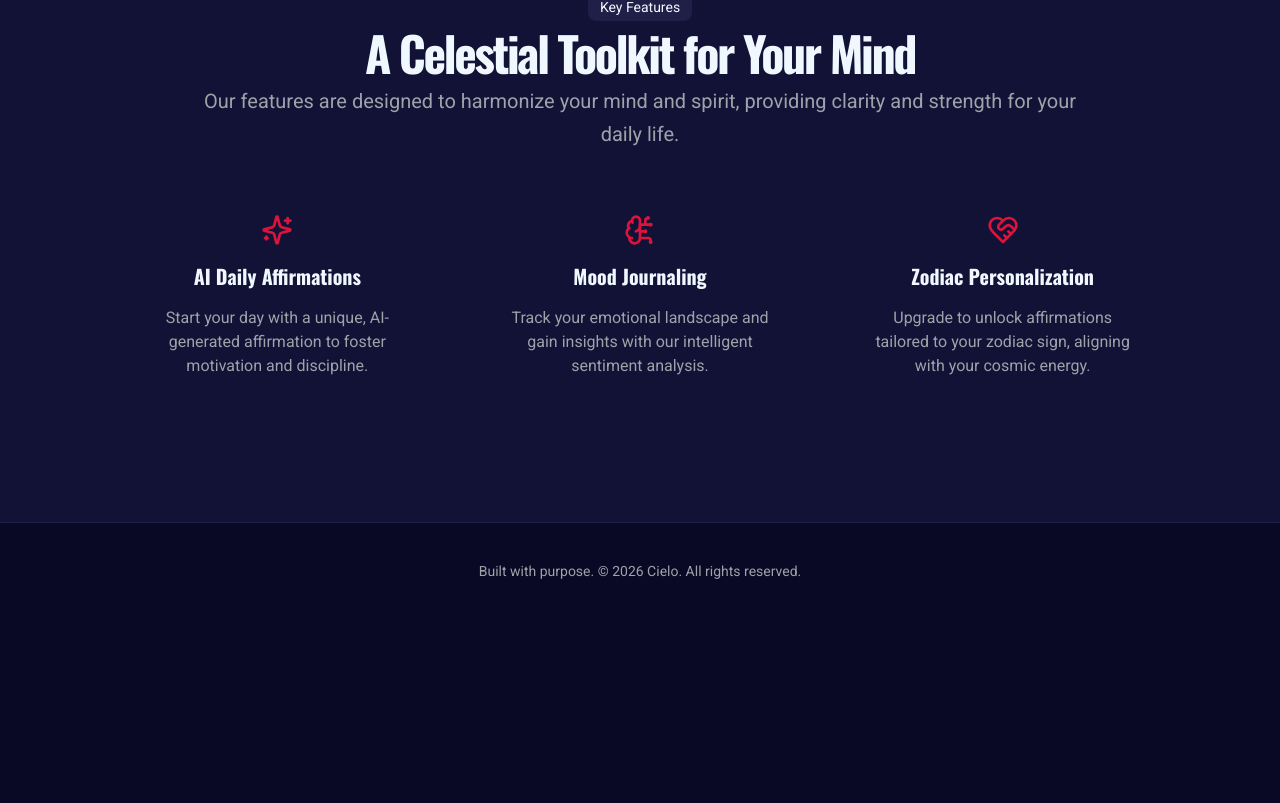
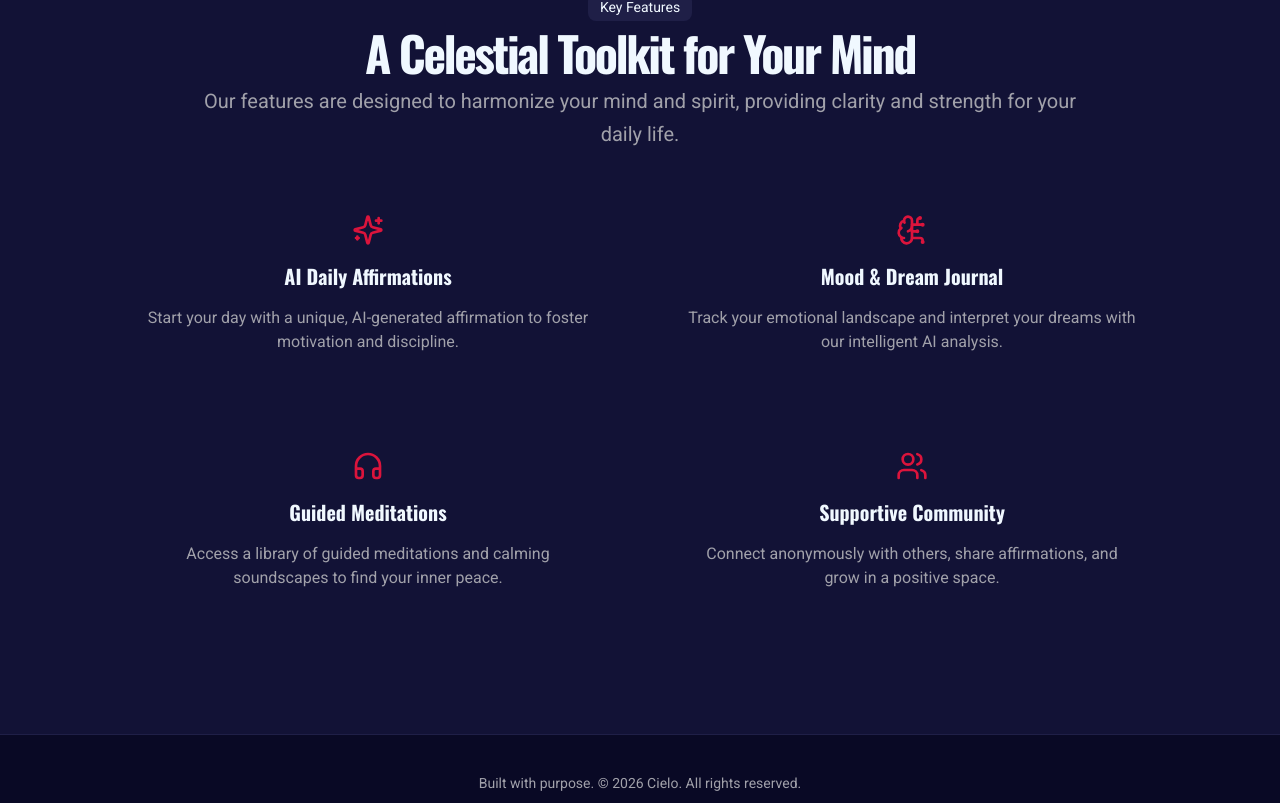
Before and after one commit to cha-llc/Cielo, a Next.js app: page / in a window 1280 px wide. Shown: the part 668-1471 px from the top of the page. Before the commit the page ends 1287 px from the top, so only its background shows below. Built offline with nearby package versions, Linux system fonts and the light colour scheme.

Commit message:
Add those suggestions and mix them between the two plans

```diff
--- a/src/app/(app)/pricing/page.tsx
+++ b/src/app/(app)/pricing/page.tsx
@@ -8,12 +8,20 @@ import { Check, Sparkles } from 'lucide-react';
 import { useRouter } from 'next/navigation';
 import { useState } from 'react';
 
-const freeFeatures = ['Daily AI Affirmations', 'Mood Journal & Basic Sentiment', 'Community Access'];
+const freeFeatures = [
+  'Daily AI Affirmations',
+  'Mood Journal & Basic Sentiment',
+  'Breathing Exercises',
+  'Community Access',
+];
 const proFeatures = [
   ...freeFeatures,
   'Personalized Zodiac Affirmations',
   'Advanced Sentiment Analysis',
   'Journal History',
+  'Guided Meditations',
+  'Soundscapes',
+  'AI Dream Journal',
   'Priority Support',
 ];
 
--- a/src/app/page.tsx
+++ b/src/app/page.tsx
@@ -3,7 +3,7 @@
 import { Button } from '@/components/ui/button';
 import Link from 'next/link';
 import { Logo } from '@/components/logo';
-import { ArrowRight, BrainCircuit, HeartHandshake, Sparkles } from 'lucide-react';
+import { ArrowRight, BrainCircuit, Headphones, Sparkles, Users } from 'lucide-react';
 import { useRouter } from 'next/navigation';
 import { useAuth } from '@/hooks/use-auth';
 import { useEffect } from 'react';
@@ -17,13 +17,18 @@ const features = [
   },
   {
     icon: <BrainCircuit className="h-8 w-8 text-primary" />,
-    title: 'Mood Journaling',
-    description: 'Track your emotional landscape and gain insights with our intelligent sentiment analysis.',
+    title: 'Mood & Dream Journal',
+    description: 'Track your emotional landscape and interpret your dreams with our intelligent AI analysis.',
   },
   {
-    icon: <HeartHandshake className="h-8 w-8 text-primary" />,
-    title: 'Zodiac Personalization',
-    description: 'Upgrade to unlock affirmations tailored to your zodiac sign, aligning with your cosmic energy.',
+    icon: <Headphones className="h-8 w-8 text-primary" />,
+    title: 'Guided Meditations',
+    description: 'Access a library of guided meditations and calming soundscapes to find your inner peace.',
+  },
+  {
+    icon: <Users className="h-8 w-8 text-primary" />,
+    title: 'Supportive Community',
+    description: 'Connect anonymously with others, share affirmations, and grow in a positive space.',
   },
 ];
 
@@ -83,7 +88,7 @@ function LandingPage() {
                 </p>
               </div>
             </div>
-            <div className="mx-auto grid max-w-5xl items-start gap-8 sm:grid-cols-2 md:gap-12 lg:grid-cols-3 lg:gap-16 pt-12">
+            <div className="mx-auto grid max-w-5xl items-start gap-8 sm:grid-cols-2 md:gap-12 lg:grid-cols-2 lg:gap-16 pt-12">
               {features.map((feature) => (
                 <div key={feature.title} className="flex flex-col items-center text-center gap-4 p-4 rounded-lg transition-colors hover:bg-background/50">
                   {feature.icon}
```
